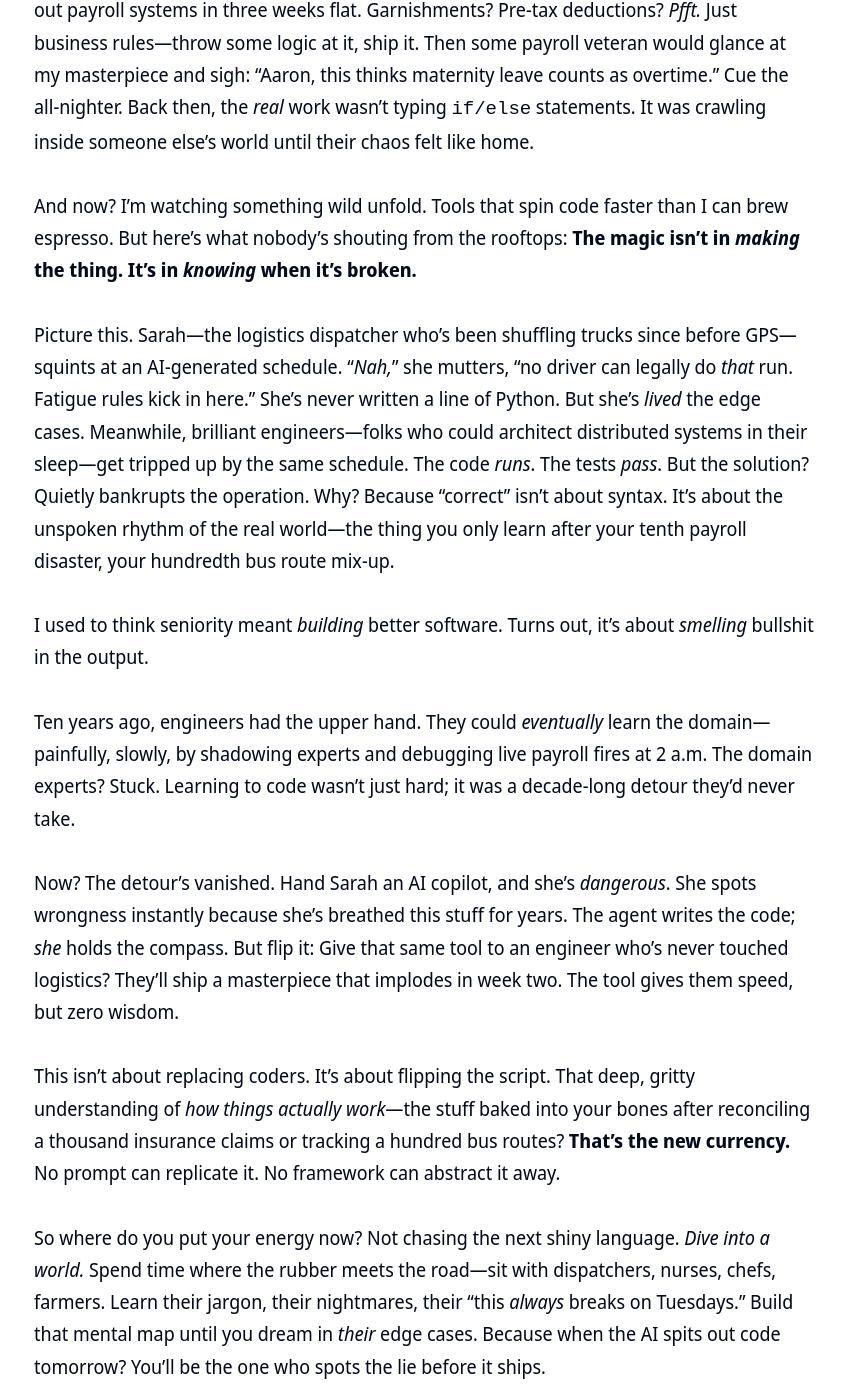
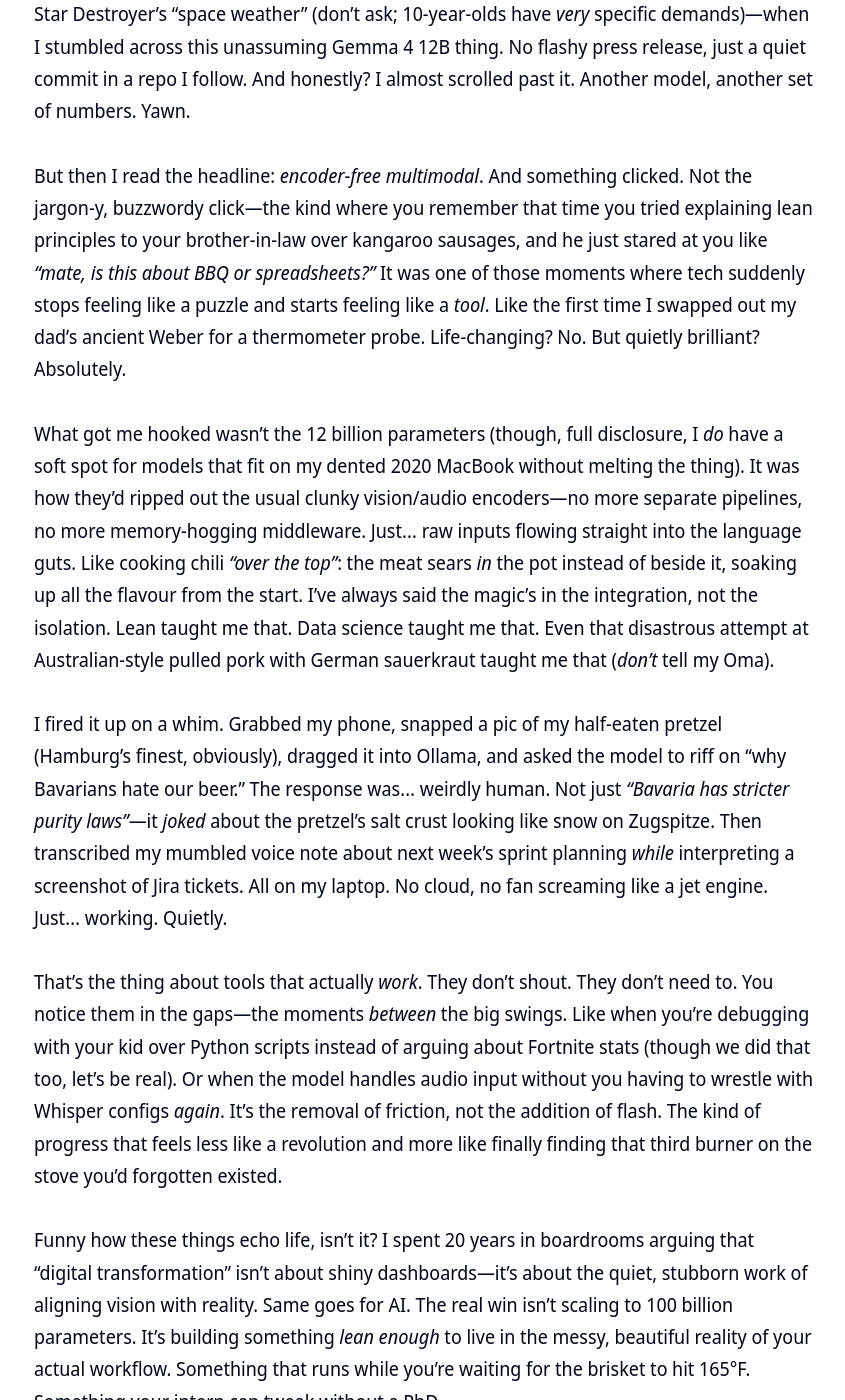
Before and after one commit to clintjb/clintjb.github.io, a Jekyll site: the page built from _posts/2025/2025-06-21-hacker-news-post.md, in a window 1280 px wide and 1400 px high, scrolled down 1433 px. Shown: the whole window, without its empty margins (216-1061 px from the left). Built offline with Jekyll 4.4.1, drawn with Linux system fonts in a browser that asks for light colours; nearby versions of some CDN libraries; some of the changed text lies outside the part shown.

Commit message:
Updated Weekly Post

```diff
--- a/_posts/2025/2025-06-21-hacker-news-post.md
+++ b/_posts/2025/2025-06-21-hacker-news-post.md
@@ -11,30 +11,30 @@ image: '/images/posts/2025/weekly.jpg'
 ---
 ![](/images/posts/2025/weekly.jpg)
 
-_⚠️ **THIS POST IS GENERATED WITH LLMs**: This post is newly generated a few times a week based on trending articles from hacker news. It takes the tone of my writing style, takes the topic from Hacker News - throws in some LLM magic and generates this post. Please be aware I don't read what gets generated here - it means I may agree, I may not - its a crap shoot - its not meant to be an opinion piece but merely [an experiment](https://github.com/clintjb/Weekly-Post) with the services from [OpenRouter](https://openrouter.ai) - last updated Monday 01 June 2026_
+_⚠️ **THIS POST IS GENERATED WITH LLMs**: This post is newly generated a few times a week based on trending articles from hacker news. It takes the tone of my writing style, takes the topic from Hacker News - throws in some LLM magic and generates this post. Please be aware I don't read what gets generated here - it means I may agree, I may not - its a crap shoot - its not meant to be an opinion piece but merely [an experiment](https://github.com/clintjb/Weekly-Post) with the services from [OpenRouter](https://openrouter.ai) - last updated Thursday 04 June 2026_
 
-## The Real Secret Weapon Wasn’t the Code
+## The Quiet Magic of Small-Scale AI (and Why I Got Excited About a 12-Billion-Parameter Model)
 
-Another rainy Hamburg evening. Coffee’s gone cold beside me, the kind of drizzle that makes the Elbe feel like a soggy blanket over the city. My son’s upstairs wrestling with *another* Python script for his Fortnite tracker—same project we started last month over lukewarm pancakes. He asked me earlier, “Dad, why does the API keep lying to me?” I told him the truth: *It’s not lying. It just doesn’t know what ‘right’ means.*
+You know those Tuesday nights? The ones where the kid’s finally asleep, the Weber’s been scraped down after a messy *über*-topped burger experiment, and you’re nursing a lukewarm beer at the kitchen table, scrolling through GitHub repos like it’s some kind of digital comfort food? Yeah. Last week was one of those.
 
-Funny how life circles back. Twenty years ago, I was the hotshot developer who could bang out payroll systems in three weeks flat. Garnishments? Pre-tax deductions? *Pfft.* Just business rules—throw some logic at it, ship it. Then some payroll veteran would glance at my masterpiece and sigh: “Aaron, this thinks maternity leave counts as overtime.” Cue the all-nighter. Back then, the *real* work wasn’t typing `if/else` statements. It was crawling inside someone else’s world until their chaos felt like home.
+I’d just finished debugging a script for my son’s latest obsession—a live tracker for his Lego Star Destroyer’s "space weather" (don’t ask; 10-year-olds have *very* specific demands)—when I stumbled across this unassuming Gemma 4 12B thing. No flashy press release, just a quiet commit in a repo I follow. And honestly? I almost scrolled past it. Another model, another set of numbers. Yawn.
 
-And now? I’m watching something wild unfold. Tools that spin code faster than I can brew espresso. But here’s what nobody’s shouting from the rooftops: **The magic isn’t in *making* the thing. It’s in *knowing* when it’s broken.**
+But then I read the headline: *encoder-free multimodal*. And something clicked. Not the jargon-y, buzzwordy click—the kind where you remember that time you tried explaining lean principles to your brother-in-law over kangaroo sausages, and he just stared at you like *"mate, is this about BBQ or spreadsheets?"* It was one of those moments where tech suddenly stops feeling like a puzzle and starts feeling like a *tool*. Like the first time I swapped out my dad’s ancient Weber for a thermometer probe. Life-changing? No. But quietly brilliant? Absolutely.
 
-Picture this. Sarah—the logistics dispatcher who’s been shuffling trucks since before GPS—squints at an AI-generated schedule. “*Nah,*” she mutters, “no driver can legally do *that* run. Fatigue rules kick in here.” She’s never written a line of Python. But she’s *lived* the edge cases. Meanwhile, brilliant engineers—folks who could architect distributed systems in their sleep—get tripped up by the same schedule. The code *runs*. The tests *pass*. But the solution? Quietly bankrupts the operation. Why? Because “correct” isn’t about syntax. It’s about the unspoken rhythm of the real world—the thing you only learn after your tenth payroll disaster, your hundredth bus route mix-up.
+What got me hooked wasn’t the 12 billion parameters (though, full disclosure, I *do* have a soft spot for models that fit on my dented 2020 MacBook without melting the thing). It was how they’d ripped out the usual clunky vision/audio encoders—no more separate pipelines, no more memory-hogging middleware. Just… raw inputs flowing straight into the language guts. Like cooking chili *"over the top"*: the meat sears *in* the pot instead of beside it, soaking up all the flavour from the start. I’ve always said the magic’s in the integration, not the isolation. Lean taught me that. Data science taught me that. Even that disastrous attempt at Australian-style pulled pork with German sauerkraut taught me that (*don’t* tell my Oma).
 
-I used to think seniority meant *building* better software. Turns out, it’s about *smelling* bullshit in the output.
+I fired it up on a whim. Grabbed my phone, snapped a pic of my half-eaten pretzel (Hamburg’s finest, obviously), dragged it into Ollama, and asked the model to riff on "why Bavarians hate our beer." The response was… weirdly human. Not just *"Bavaria has stricter purity laws"*—it *joked* about the pretzel’s salt crust looking like snow on Zugspitze. Then transcribed my mumbled voice note about next week’s sprint planning *while* interpreting a screenshot of Jira tickets. All on my laptop. No cloud, no fan screaming like a jet engine. Just… working. Quietly.
 
-Ten years ago, engineers had the upper hand. They could *eventually* learn the domain—painfully, slowly, by shadowing experts and debugging live payroll fires at 2 a.m. The domain experts? Stuck. Learning to code wasn’t just hard; it was a decade-long detour they’d never take.
+That’s the thing about tools that actually *work*. They don’t shout. They don’t need to. You notice them in the gaps—the moments *between* the big swings. Like when you’re debugging with your kid over Python scripts instead of arguing about Fortnite stats (though we did that too, let’s be real). Or when the model handles audio input without you having to wrestle with Whisper configs *again*. It’s the removal of friction, not the addition of flash. The kind of progress that feels less like a revolution and more like finally finding that third burner on the stove you’d forgotten existed.
 
-Now? The detour’s vanished. Hand Sarah an AI copilot, and she’s *dangerous*. She spots wrongness instantly because she’s breathed this stuff for years. The agent writes the code; *she* holds the compass. But flip it: Give that same tool to an engineer who’s never touched logistics? They’ll ship a masterpiece that implodes in week two. The tool gives them speed, but zero wisdom.
+Funny how these things echo life, isn’t it? I spent 20 years in boardrooms arguing that "digital transformation" isn’t about shiny dashboards—it’s about the quiet, stubborn work of aligning vision with reality. Same goes for AI. The real win isn’t scaling to 100 billion parameters. It’s building something *lean enough* to live in the messy, beautiful reality of your actual workflow. Something that runs while you’re waiting for the brisket to hit 165°F. Something your intern can tweak without a PhD.
 
-This isn’t about replacing coders. It’s about flipping the script. That deep, gritty understanding of *how things actually work*—the stuff baked into your bones after reconciling a thousand insurance claims or tracking a hundred bus routes? **That’s the new currency.** No prompt can replicate it. No framework can abstract it away.
+My son wandered in yesterday while I was testing it. Saw the pretzel photo in the chat window. *"Dad, can it turn my Lego weather into a song?"* I showed him how to pipe the JSON output into a little Sonic Pi script. He high-fived me so hard I dropped my beer.
 
-So where do you put your energy now? Not chasing the next shiny language. *Dive into a world.* Spend time where the rubber meets the road—sit with dispatchers, nurses, chefs, farmers. Learn their jargon, their nightmares, their “this *always* breaks on Tuesdays.” Build that mental map until you dream in *their* edge cases. Because when the AI spits out code tomorrow? You’ll be the one who spots the lie before it ships.
+That’s the stuff, right there. Not the benchmarks. Not the VRAM specs. The *connection*. The fact that a model designed for "agentic workflows" (whatever *that* means at 10 PM) can also turn a Lego spaceship’s humidity readings into dubstep with a kid who thinks "API" is a brand of vitamins.
 
-My son finally fixed his Fortnite tracker today. Celebrated with a round of *Döner* from the stand by our flat. As we ate, he asked how I knew the API docs were lying. I patted his shoulder: “Kid, it’s not about the code. It’s about knowing the game.”
+I’ll probably brew a batch of biltong this weekend using my dehydrator—same one I scored at that flea market near Alster. Maybe I’ll try feeding the model pics of the drying meat to track progress. (Kidding. Mostly.)
 
-Same goes for everything worth building.
+But I won’t forget that quiet Tuesday night. The night another "small" tool didn’t just work… it *fit*. Like a well-worn chef’s knife. Or a favourite beer coaster. The kind of tool that doesn’t live on a pedestal. It lives on the counter, getting sticky with sauce, waiting for the next real job.
 
-Pull up a chair. Grab a whisky. Let’s talk about the *real* work. 🥃
+Now if you’ll excuse me—I’ve got a Lego Star Destroyer to weather-proof. And possibly a pretzel to resurrect. 🌮
```
Also changed, not shown: images/posts/2025/weekly.jpg.
